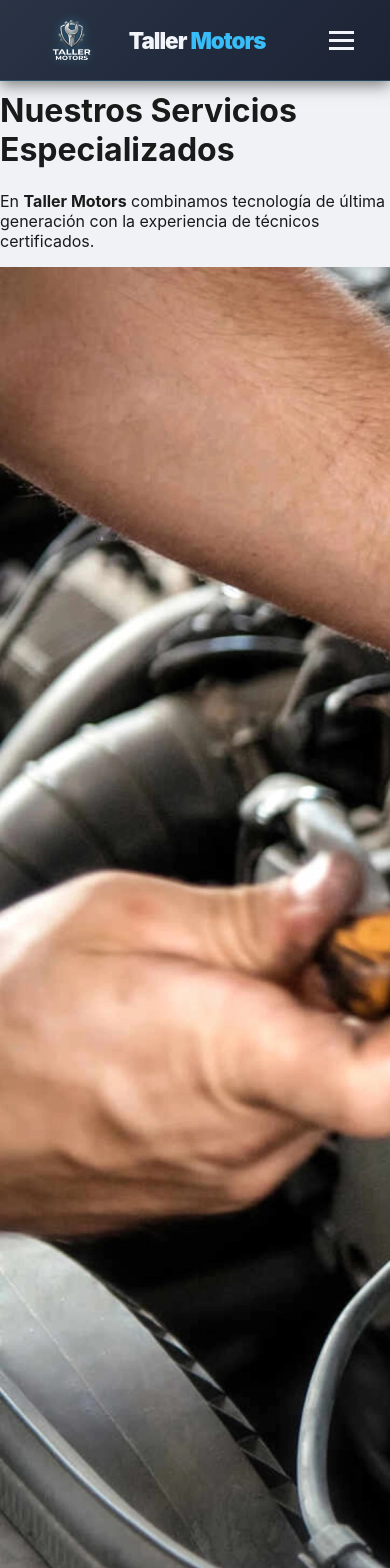
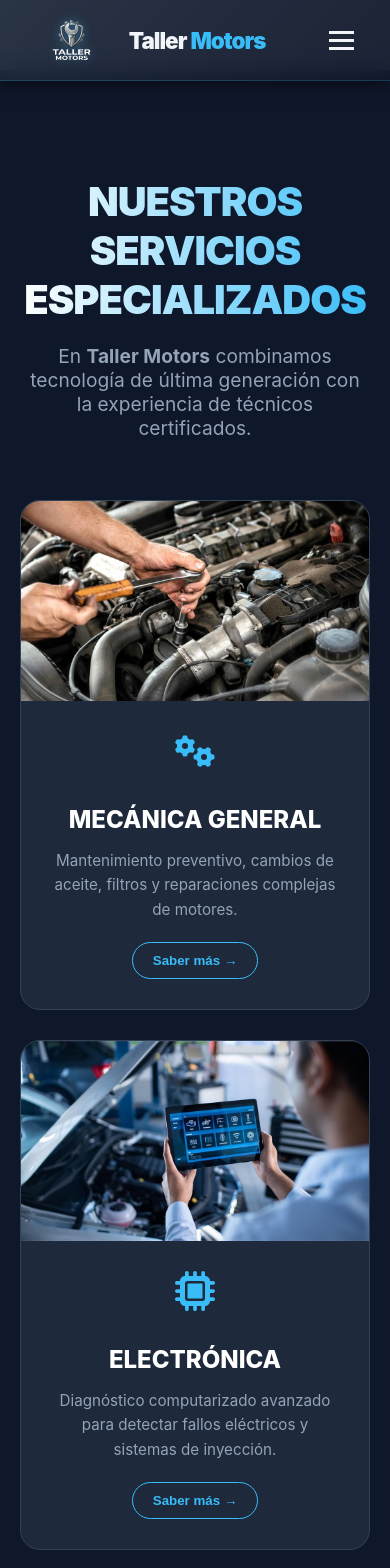
Before and after one commit to alfonso964/taller-proyecto-intermodular, a React (Vite) app: page /servicios in a window 390 px wide. Shown: the top 1568 px of the page. Built offline with nearby package versions, Linux system fonts and the light colour scheme; no server answers.

Commit message:
arreglar estilos pagina servicios

```diff
--- a/src/styles/PaginaServicios.css
+++ b/src/styles/PaginaServicios.css
@@ -1,299 +1,193 @@
-.seccion-contacto-completa {
-    font-family: 'Inter', sans-serif;
-    color: #1e293b;
-    background-color: #f8fafc;
+/* PaginaServicios.css - ESTILO TALLER DARK NEON */
+
+.servicios-page {
+  background-color: #0f172a; /* Fondo azul oscuro profundo */
+  color: #ffffff;
+  min-height: 100vh;
+  font-family: 'Inter', sans-serif;
 }
 
-/* 1. Banner Superior Optimizado */
-.banner-contacto {
-    position: relative;
-    width: 100%;
-    min-height: 300px; /* Usamos min-height para que sea flexible */
-    background-image: url('../assets/fondo-contacto.jpg');
-    background-size: cover;
-    background-position: center;
-    color: white;
-    text-align: center;
-    display: flex;
-    align-items: center;
-    justify-content: center;
+.servicios-contenido-wrapper {
+  max-width: 1300px;
+  margin: 0 auto;
+  padding: 80px 20px;
 }
 
-.overlay-oscuro {
-    width: 100%;
-    min-height: 300px;
-    background-color: rgba(0, 0, 0, 0.6);
-    display: flex;
-    flex-direction: column;
-    justify-content: center;
-    align-items: center;
-    padding: 40px 20px; /* Padding generoso para el texto */
-    box-sizing: border-box;
+/* HEADER */
+.servicios-header {
+  text-align: center;
+  margin-bottom: 60px;
 }
 
-.banner-contacto h1 {
-    font-size: 3rem;
-    margin-bottom: 15px;
-    font-weight: 800;
-    max-width: 900px;
-    line-height: 1.1;
+.servicios-header h1 {
+  font-size: 3.5rem;
+  font-weight: 900;
+  text-transform: uppercase;
+  letter-spacing: -1px;
+  margin-bottom: 20px;
+  background: linear-gradient(90deg, #fff, #38bdf8);
+  -webkit-background-clip: text;
+  -webkit-text-fill-color: transparent;
 }
 
-.banner-contacto p {
-    font-size: 1.2rem;
-    max-width: 650px;
-    opacity: 0.95;
-    line-height: 1.5;
+.servicios-header p {
+  font-size: 1.2rem;
+  color: #94a3b8;
+  max-width: 700px;
+  margin: 0 auto;
 }
 
-/* 2. Contenedor Principal */
-.contenedor-principal-contacto {
-    max-width: 1200px;
-    margin: 60px auto;
-    padding: 0 20px;
-    display: flex;
-    gap: 50px;
-    align-items: flex-start;
+/* GRID DE SERVICIOS */
+.servicios-grid {
+  display: grid;
+  grid-template-columns: repeat(3, 1fr); /* 3 columnas en escritorio */
+  gap: 30px;
+  margin-bottom: 80px;
 }
 
-/* Lado Izquierdo: Formulario */
-.bloque-formulario {
-    flex: 1.5;
-    background: #ffffff;
-    padding: 40px;
-    border-radius: 12px;
-    box-shadow: 0 4px 6px -1px rgba(0, 0, 0, 0.1);
+.servicio-card {
+  background: #1e293b;
+  border-radius: 20px;
+  overflow: hidden;
+  border: 1px solid #334155;
+  transition: all 0.3s ease;
+  display: flex;
+  flex-direction: column;
 }
 
-.bloque-formulario h2 {
-    font-size: 1.5rem;
-    margin-bottom: 30px;
-    display: flex;
-    align-items: center;
+.servicio-card:hover {
+  transform: translateY(-10px);
+  border-color: #38bdf8;
+  box-shadow: 0 10px 30px rgba(56, 189, 248, 0.2);
 }
 
-.formulario-simulado {
-    display: flex;
-    flex-direction: column;
-    gap: 20px;
+.servicio-imagen {
+  width: 100%;
+  height: 200px;
+  overflow: hidden;
 }
 
-.fila-inputs {
-    display: flex;
-    gap: 20px;
+.servicio-imagen img {
+  width: 100%;
+  height: 100%;
+  object-fit: cover;
+  transition: transform 0.5s ease;
 }
 
-.grupo-input {
-    flex: 1;
-    display: flex;
-    flex-direction: column;
-    gap: 8px;
+.servicio-card:hover .servicio-imagen img {
+  transform: scale(1.1);
 }
 
-.grupo-input label {
-    font-size: 0.9rem;
-    font-weight: 500;
-    color: #475569;
+.servicio-contenido {
+  padding: 30px;
+  text-align: center;
 }
 
-/* Inputs, Select y Textarea */
-.grupo-input input,
-.grupo-input textarea,
-.select-contacto {
-    padding: 12px 16px;
-    border: 1px solid #e2e8f0;
-    border-radius: 8px;
-    font-size: 1rem;
-    transition: border-color 0.2s;
-    background-color: white;
-    font-family: inherit;
-    width: 100%;
-    box-sizing: border-box;
+.servicio-icono {
+  font-size: 2.5rem;
+  color: #38bdf8;
+  margin-bottom: 15px;
 }
 
-.grupo-input textarea {
-    resize: none;
+.servicio-contenido h3 {
+  font-size: 1.5rem;
+  font-weight: 800;
+  margin-bottom: 12px;
+  text-transform: uppercase;
 }
 
-.grupo-input input:focus,
-.grupo-input textarea:focus,
-.select-contacto:focus {
-    outline: none;
-    border-color: #f97316;
+.servicio-contenido p {
+  color: #94a3b8;
+  font-size: 0.95rem;
+  line-height: 1.6;
+  margin-bottom: 20px;
 }
 
-/* Botón Enviar */
-.boton-enviar {
-    background-color: #f97316;
-    color: white;
-    border: none;
-    padding: 14px 28px;
-    border-radius: 8px;
-    font-size: 1.1rem;
-    font-weight: 600;
-    cursor: pointer;
-    transition: background-color 0.2s, opacity 0.2s;
-    margin-top: 10px;
-    display: flex;
-    align-items: center;
-    justify-content: center;
-    gap: 10px;
-    width: 100%;
+.btn-saber-mas {
+  background: transparent;
+  color: #38bdf8;
+  border: 1px solid #38bdf8;
+  padding: 10px 20px;
+  border-radius: 50px;
+  font-weight: 600;
+  cursor: pointer;
+  transition: all 0.3s ease;
 }
 
-.boton-enviar:hover:not(:disabled) {
-    background-color: #ea580c;
+.btn-saber-mas:hover {
+  background: #38bdf8;
+  color: #0f172a;
 }
 
-.boton-enviar:disabled {
-    opacity: 0.7;
-    cursor: not-allowed;
-    background-color: #94a3b8;
+/* SECCIÓN CTA IA */
+.servicios-cta-ia {
+  margin-bottom: 80px;
 }
 
-.mensaje-enviado-suave {
-    color: #166534;
-    background-color: #dcfce7;
-    padding: 12px;
-    border-radius: 6px;
-    text-align: center;
-    margin-top: 15px;
-    font-size: 0.95rem;
-    font-weight: 500;
-    border: 1px solid #bbf7d0;
+.cta-ia-card {
+  background: linear-gradient(135deg, #1e293b 0%, #0f172a 100%);
+  padding: 60px;
+  border-radius: 30px;
+  border: 2px solid #38bdf8;
+  text-align: center;
+  box-shadow: 0 0 40px rgba(56, 189, 248, 0.15);
 }
 
-/* Lado Derecho: Datos */
-.bloque-datos {
-    flex: 1;
-    display: flex;
-    flex-direction: column;
-    gap: 30px;
-    width: 100%;
+.cta-ia-card h2 {
+  font-size: 2.5rem;
+  font-weight: 900;
+  margin-bottom: 20px;
 }
 
-.grilla-datos {
-    display: grid;
-    grid-template-columns: 1fr;
-    gap: 20px;
+.btn-ir-ia {
+  display: inline-block;
+  background: #38bdf8;
+  color: #0f172a;
+  padding: 15px 35px;
+  border-radius: 50px;
+  font-weight: 800;
+  text-decoration: none;
+  margin-top: 25px;
+  transition: all 0.3s ease;
 }
 
-.dato-item {
-    display: flex;
-    align-items: flex-start;
-    gap: 15px;
-    background: #ffffff;
-    padding: 20px;
-    border-radius: 8px;
-    box-shadow: 0 1px 3px rgba(0,0,0,0.1);
+.btn-ir-ia:hover {
+  transform: scale(1.05);
+  box-shadow: 0 0 20px #38bdf8;
 }
 
-.icono-contacto {
-    font-size: 1.5rem;
-    color: #f97316;
-    margin-top: 3px;
+/* GARANTÍAS */
+.servicios-garantias-container {
+  display: grid;
+  grid-template-columns: repeat(3, 1fr);
+  gap: 30px;
 }
 
-.dato-item strong {
-    font-size: 1rem;
-    color: #1e293b;
+.garantia-card {
+  text-align: center;
+  padding: 30px;
+  background: rgba(255, 255, 255, 0.03);
+  border-radius: 20px;
 }
 
-.dato-item p {
-    font-size: 0.95rem;
-    color: #64748b;
-    margin: 0;
-    line-height: 1.5;
+.garantia-icon {
+  font-size: 3rem;
+  color: #38bdf8;
+  margin-bottom: 15px;
 }
 
-/* Mapa */
-.mapa-simulado {
-    width: 100%;
-    height: 300px;
-    background-color: #e2e8f0;
-    border-radius: 12px;
-    box-shadow: 0 4px 6px -1px rgba(0, 0, 0, 0.1);
-    overflow: hidden;
+/* RESPONSIVE */
+@media (max-width: 1024px) {
+  .servicios-grid, .servicios-garantias-container {
+    grid-template-columns: repeat(2, 1fr);
+  }
 }
 
-.mapa-simulado iframe {
-    width: 100%;
-    height: 100%;
+@media (max-width: 768px) {
+  .servicios-grid, .servicios-garantias-container {
+    grid-template-columns: 1fr;
+  }
+  .servicios-header h1 {
+    font-size: 2.5rem;
+  }
 }
-
-/* --- AJUSTES PARA MÓVIL TOTALMENTE CORREGIDO --- */
-@media (max-width: 768px) {
-
-    /* 1. Ajuste Banner Superior Inmune a Cortes */
-    .banner-contacto {
-        min-height: 200px;
-        height: auto; /* Permite que el contenido dicte la altura */
-    }
-
-    .overlay-oscuro {
-        min-height: 200px;
-        padding: 50px 20px; /* Padding para que el texto no toque bordes */
-    }
-
-    .banner-contacto h1 {
-        font-size: 1.7rem; /* Tamaño optimizado para móviles */
-        margin-bottom: 12px;
-        overflow-wrap: break-word; /* Rompe palabras si es necesario */
-        padding: 0;
-    }
-
-    .banner-contacto p {
-        font-size: 0.95rem;
-        line-height: 1.4;
-        max-width: 100%;
-    }
-
-    /* 2. Ajuste Contenedor Principal */
-    .contenedor-principal-contacto {
-        flex-direction: column;
-        gap: 25px;
-        margin: 20px auto;
-        padding: 0 10px;
-    }
-
-    /* 3. Ajuste Formulario */
-    .bloque-formulario {
-        padding: 25px 15px;
-        width: 100%;
-        box-sizing: border-box;
-        border-radius: 8px;
-    }
-
-    .bloque-formulario h2 {
-        font-size: 1.2rem;
-        margin-bottom: 20px;
-    }
-
-    .fila-inputs {
-        flex-direction: column;
-        gap: 15px;
-    }
-
-    .grupo-input label {
-        font-size: 0.85rem;
-    }
-
-    .grupo-input input,
-    .grupo-input textarea,
-    .select-contacto {
-        font-size: 0.95rem;
-        padding: 10px 12px;
-    }
-
-    .grilla-datos {
-        gap: 15px;
-    }
-
-    .dato-item {
-        padding: 15px;
-    }
-
-    .mapa-simulado {
-        height: 220px;
-    }
-}
```
Also changed, not shown: src/pages/PaginaServicios.jsx (+3 -4 lines).
